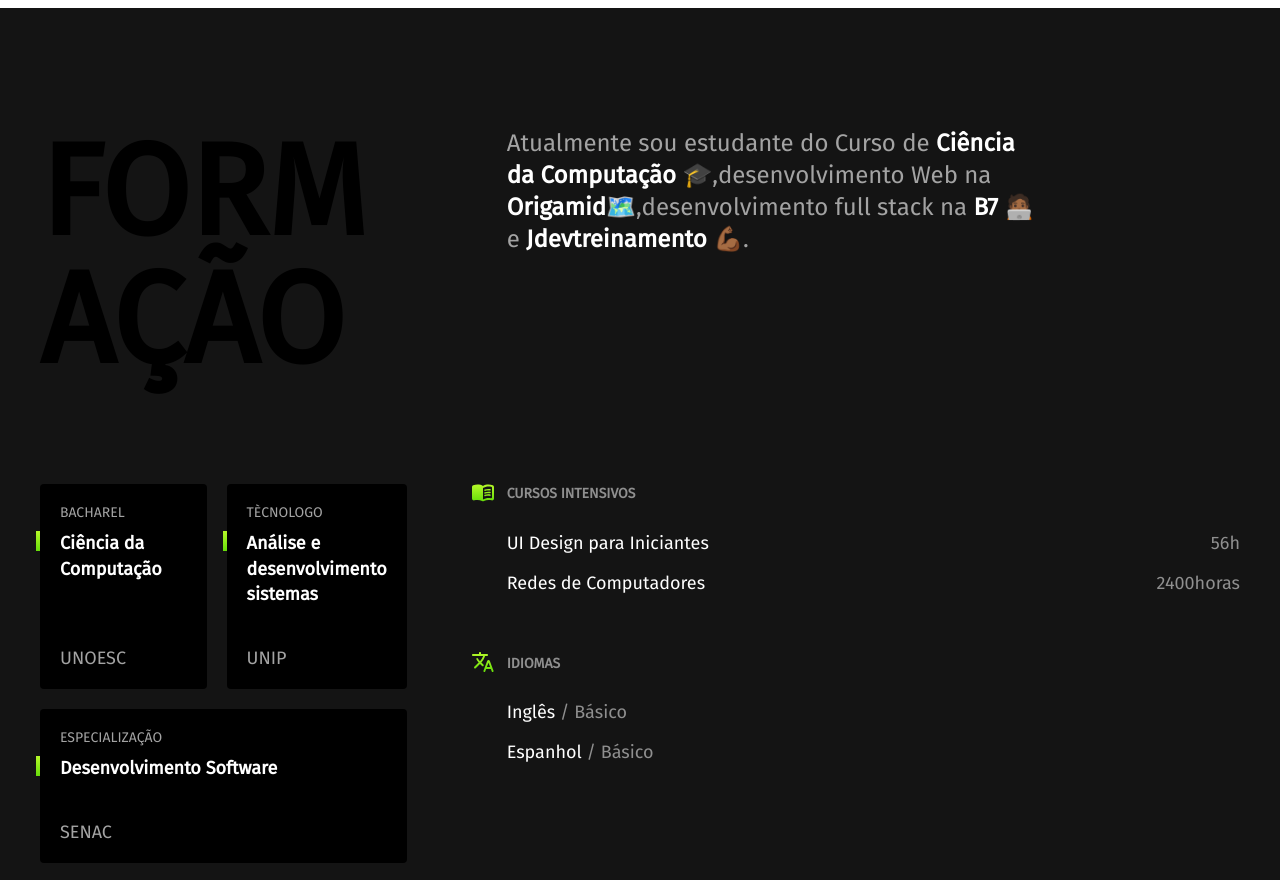
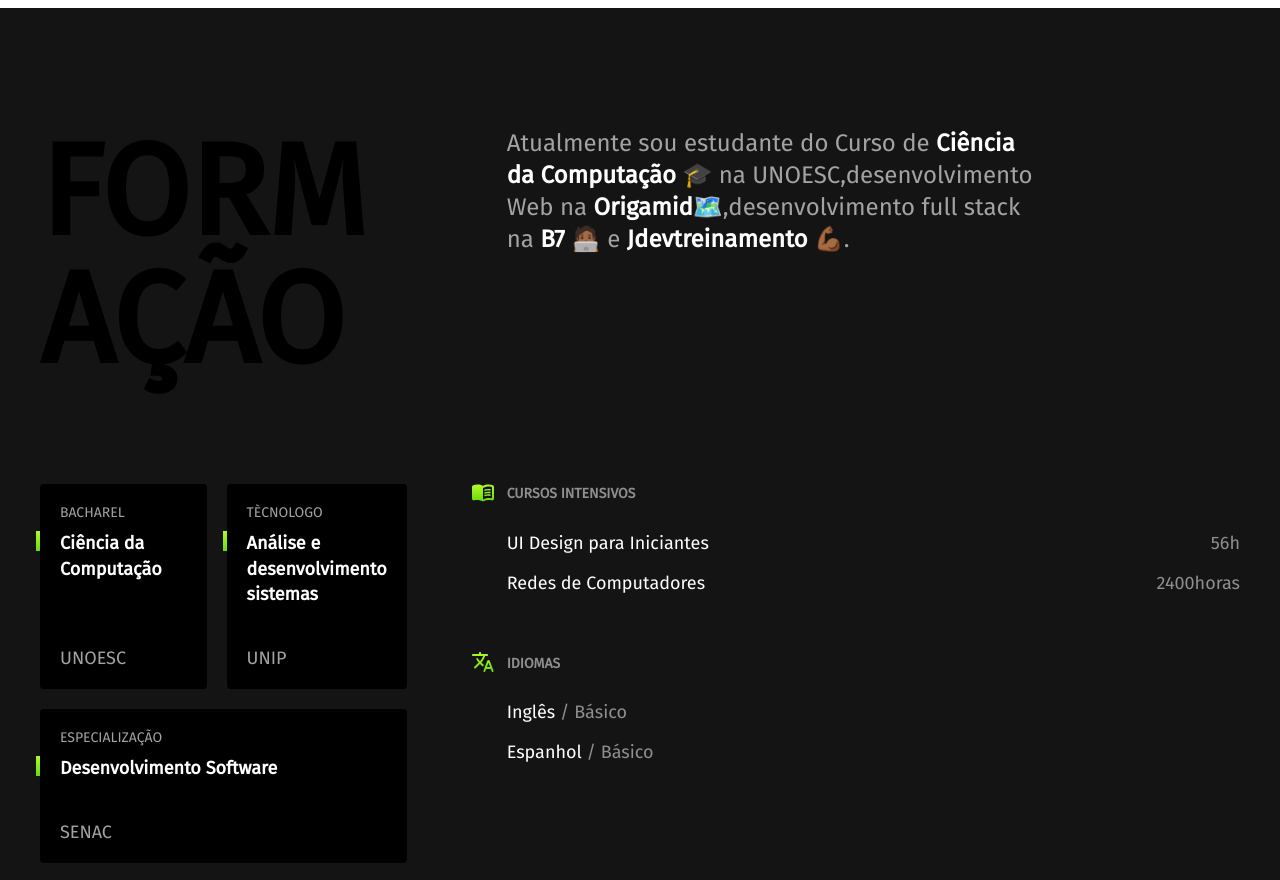
Before and after one commit to JohnnyMatheus/Programacao-IV-Meu-curriculo, a plain HTML site: page index.html in a window 1280 px wide. Shown: the part 1480-2360 px from the top of the page. Drawn offline with Linux system fonts and the light colour scheme.

Commit message:
Update index.html

```diff
--- a/index.html
+++ b/index.html
@@ -92,7 +92,7 @@
         <h2 class="subtitulo">Formação</h2>
 
         <p class="formacao-texto">
-          Atualmente sou estudante do Curso de <strong>Ciência da Computação</strong> 🎓,desenvolvimento Web na <strong>Origamid🗺️</strong>,desenvolvimento full stack na <strong>B7 🧑🏾‍💻</strong> e <strong>Jdevtreinamento 💪🏾</strong>.
+          Atualmente sou estudante do Curso de <strong>Ciência da Computação</strong> 🎓 na UNOESC,desenvolvimento Web na <strong>Origamid🗺️</strong>,desenvolvimento full stack na <strong>B7 🧑🏾‍💻</strong> e <strong>Jdevtreinamento 💪🏾</strong>.
         </p>
 
         <ul class="faculdade-lista">
```
